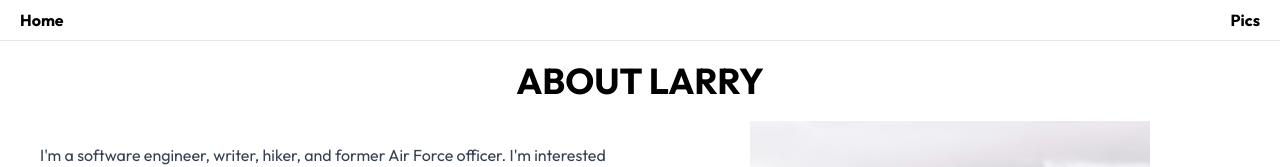
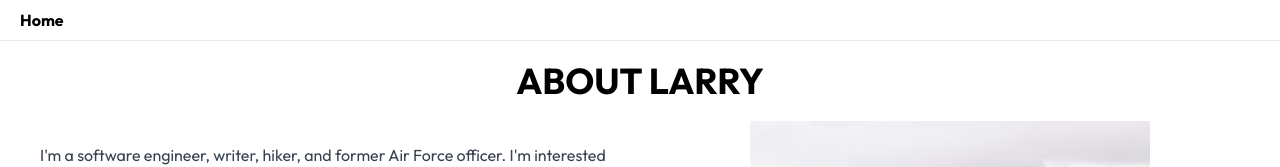
Before and after one commit to larryshank/larrywhatever, a Next.js app: page /about in a window 1280 px wide. Shown: the top 167 px of the page. Built offline with nearby package versions, Linux system fonts and the light colour scheme.

Commit message:
UPDATE: adjustments

```diff
--- a/src/app/[tag]/page.tsx
+++ b/src/app/[tag]/page.tsx
@@ -15,7 +15,7 @@
     <div className="sticky top-0 z-10 flex w-full justify-between gap-5 border-b bg-white px-5 py-2 font-bold">
       <Link href="/">Home</Link>
       <div className="flex gap-5">
-        <div>Pics</div>
+        {/* <div>Pics</div> */}
         <Link href="/about">About</Link>
       </div>
     </div>
--- a/src/app/about/page.tsx
+++ b/src/app/about/page.tsx
@@ -11,20 +11,10 @@
   return matterResult;
 };
 
-// // Makes static (NOT SSG OR Client side)
-// export const generateStaticParams = async () => {
-//   const posts = getPostMetadata();
-//   return posts.map((post) => ({
-//     slug: post.slug,
-//   }));
-// };
-
 const header = (
   <div className="sticky top-0 flex w-full justify-between gap-5 border-b bg-white px-5 py-2 font-bold">
     <Link href="/">Home</Link>
-    <div className="flex gap-5">
-      <div>Pics</div>
-    </div>
+    <div className="flex gap-5">{/* <div>Pics</div> */}</div>
   </div>
 );
 
--- a/src/app/page.tsx
+++ b/src/app/page.tsx
@@ -11,7 +11,7 @@
 
   const header = (
     <div className="sticky top-0 z-10 flex w-full justify-end gap-5 border-b bg-white py-2 pr-5 font-bold">
-      <div>Pics</div>
+      {/* <div>Pics</div> */}
       <Link href="/about">About</Link>
     </div>
   );
--- a/src/components/PostPreview.tsx
+++ b/src/components/PostPreview.tsx
@@ -17,7 +17,6 @@
         <p>
           <span className="text-bold text-black">Tags: </span>
           {postTags?.map((tag) => (
-            // TODO: adjust href to link to the tag
             <Link href={`/${tag}`} key={tag} className="hover:underline">
               {`#${tag} `}
             </Link>
```
